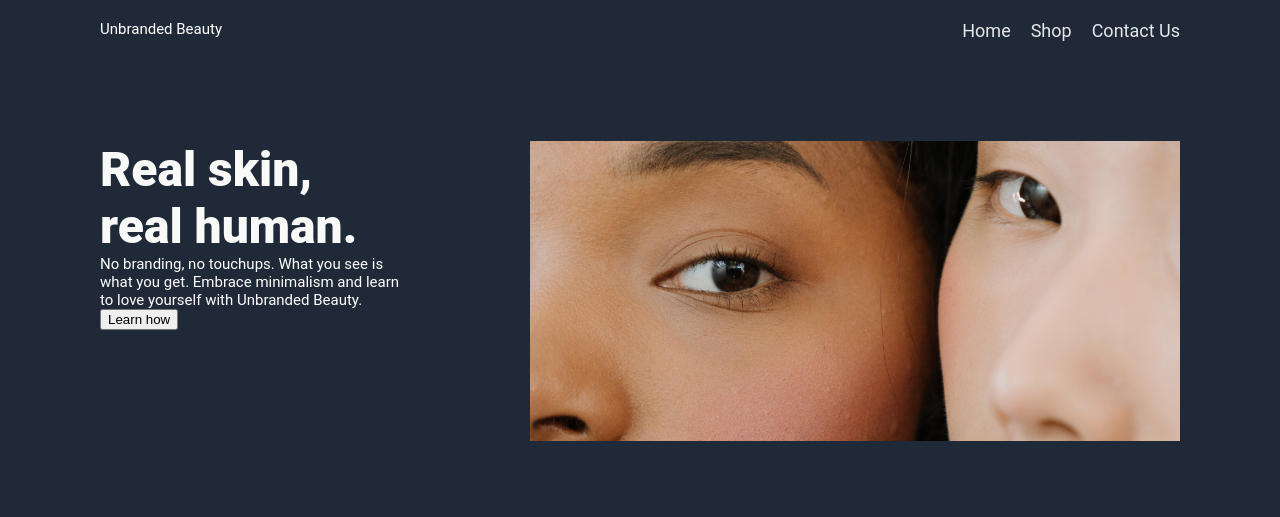
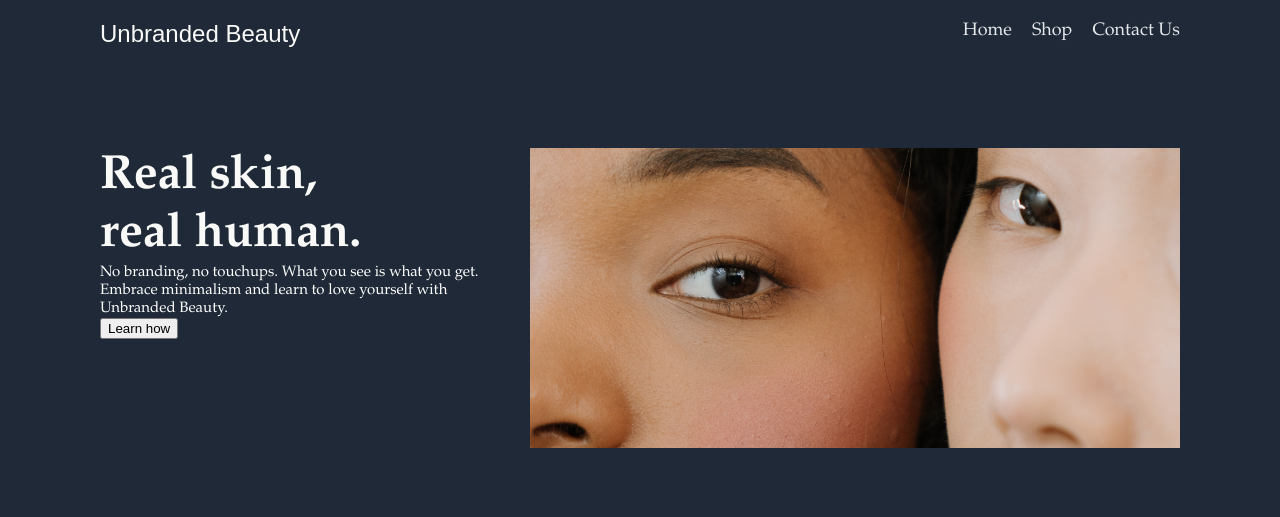
Before and after one commit to janbornindec/landing-page-project, a plain HTML site: page index.html in a window 1280 px wide. Shown: the top 517 px of the page. Drawn offline with Linux system fonts and the light colour scheme.

Commit message:
Style logo text

```diff
--- a/style.css
+++ b/style.css
@@ -2,7 +2,7 @@ body {
     margin: 0;
     display: flex;
     flex-direction: column;
-    font-family: Roboto, sans-serif;
+    font-family: Garamond, serif;
     font-size: 15px;
 }
 
@@ -26,6 +26,12 @@ a {
     padding: 0 80px;
 }
 
+.left-logo {
+    font-size: 24px;
+    color: #f9faf8;
+    font-family: Copperplate, fantasy;
+}
+
 .navigation-bar {
     display: flex;
     justify-content: space-between;
@@ -42,7 +48,7 @@ a {
     display: flex;
     flex-direction: column;
     align-items: flex-start;
-    max-width: 300px;
+    padding-right: 20px;
 }
 
 .banner-right {
```
